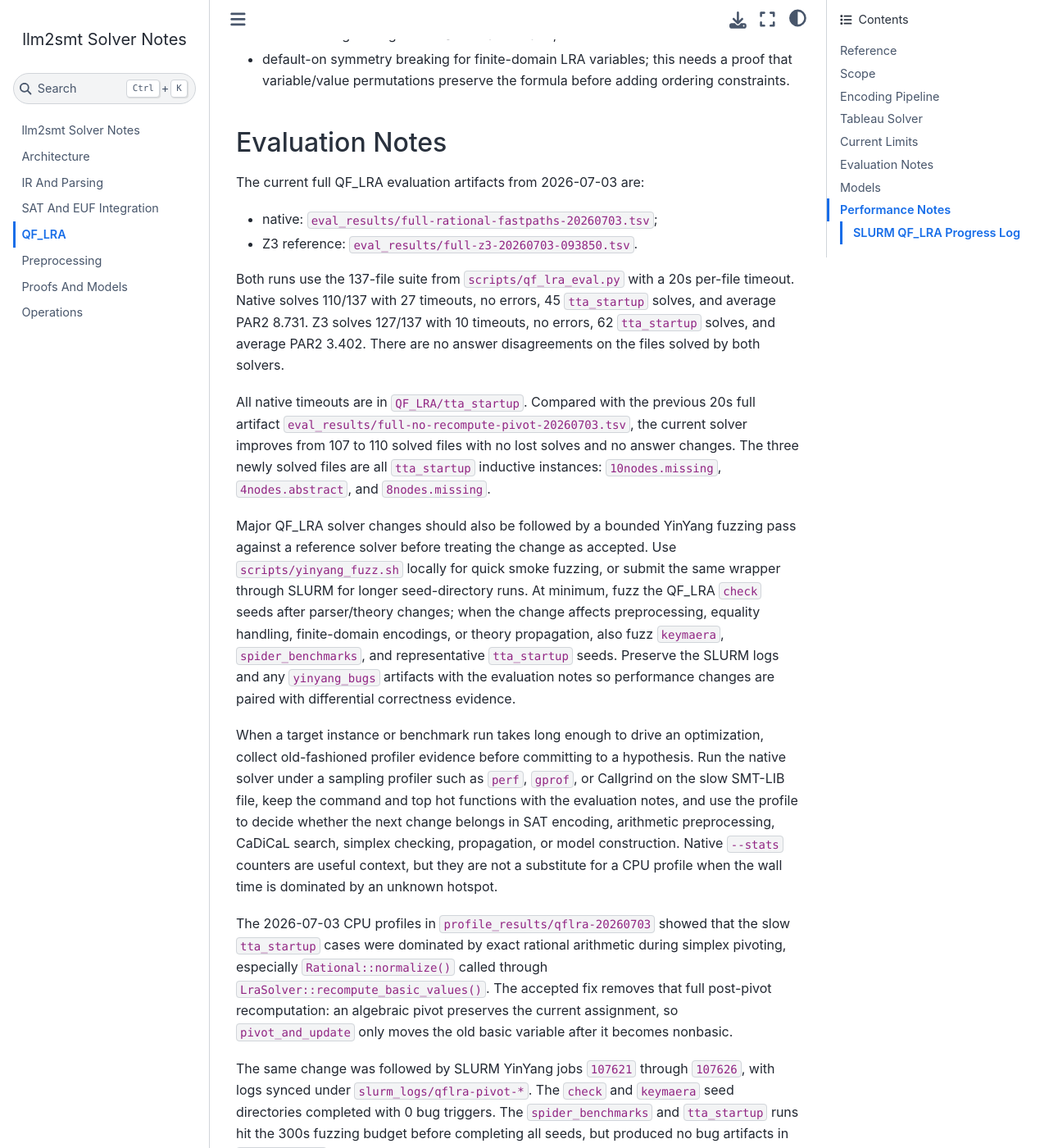
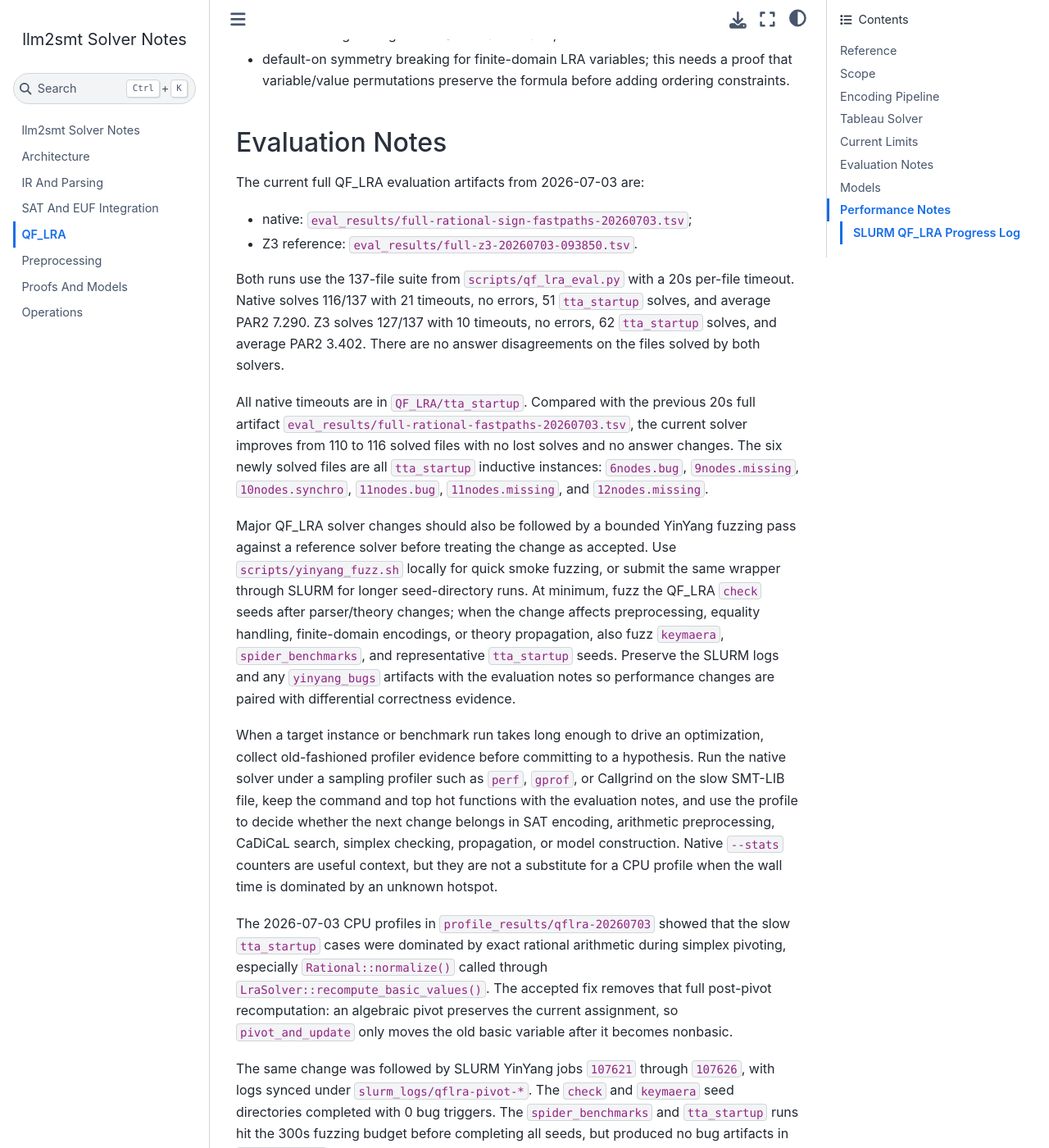
Before and after one commit to MikolasJanota/llm2smt, a Jupyter Book: the page built from docs/qf-lra.md, in a window 1280 px wide and 1400 px high, scrolled down 4172 px. Shown: the whole window at 82% size. Built offline with Jupyter Book 1.0.4 settings and Sphinx 7.4.7 and the Sphinx Book theme 1.1.4, drawn with Linux system fonts in a browser that asks for light colours; some of the changed text lies outside the part shown.

Commit message:
Fast-path LRA rational sign arithmetic
Avoid normalizing exact rationals for operations that preserve canonical form. Unary negation now copies and flips the numerator directly, subtraction updates numerators without constructing a normalized negated temporary, DeltaRational subtraction delegates to the direct rational subtraction path, and rational comparison skips cross-multiplication for matching denominators or obviously different signs.

The change is profile-driven: after the pivot recomputation and first rational fast paths, simple_startup_9nodes.missing.induct.smt2 still spent most sampled time under LraSolver::check(), especially Rational::normalize(), multiprecision multiplication, and map row work inside pivot/update. Removing avoidable normalization on sign/subtraction paths lets that target solve within the 20s cutoff.

Full QF_LRA 20s evaluation improves from 110/137 solved, 27 timeouts, tta_startup_ok=45, PAR2=8.731 to 116/137 solved, 21 timeouts, tta_startup_ok=51, PAR2=7.290, with no answer disagreements against the Z3 TSV. Newly solved tta_startup cases are 6nodes.bug, 9nodes.missing, 10nodes.synchro, 11nodes.bug, 11nodes.missing, and 12nodes.missing.

Verification: cmake --build build-workspace-rel -j4; ctest --test-dir build-workspace-rel --output-on-failure -R 'lra|Lra|Rational|DeltaRational' -j4; ctest --test-dir build-workspace-rel --output-on-failure -j4; bash scripts/build_docs.sh; scripts/qf_lra_eval.py quick/hard/full at 20s; compare_eval.py against full-rational-fastpaths and Z3; SLURM YinYang job 107629 on QF_LRA check seeds, 2 valid seeds and 0 bug triggers.

```diff
--- a/docs/qf-lra.md
+++ b/docs/qf-lra.md
@@ -178,20 +178,21 @@ still incomplete in the native path:
 
 The current full QF_LRA evaluation artifacts from 2026-07-03 are:
 
-- native: `eval_results/full-rational-fastpaths-20260703.tsv`;
+- native: `eval_results/full-rational-sign-fastpaths-20260703.tsv`;
 - Z3 reference: `eval_results/full-z3-20260703-093850.tsv`.
 
 Both runs use the 137-file suite from `scripts/qf_lra_eval.py` with a 20s
-per-file timeout. Native solves 110/137 with 27 timeouts, no errors,
-45 `tta_startup` solves, and average PAR2 8.731. Z3 solves 127/137 with
+per-file timeout. Native solves 116/137 with 21 timeouts, no errors,
+51 `tta_startup` solves, and average PAR2 7.290. Z3 solves 127/137 with
 10 timeouts, no errors, 62 `tta_startup` solves, and average PAR2 3.402.
 There are no answer disagreements on the files solved by both solvers.
 
 All native timeouts are in `QF_LRA/tta_startup`. Compared with the previous
-20s full artifact `eval_results/full-no-recompute-pivot-20260703.tsv`, the
-current solver improves from 107 to 110 solved files with no lost solves and no
-answer changes. The three newly solved files are all `tta_startup` inductive
-instances: `10nodes.missing`, `4nodes.abstract`, and `8nodes.missing`.
+20s full artifact `eval_results/full-rational-fastpaths-20260703.tsv`, the
+current solver improves from 110 to 116 solved files with no lost solves and no
+answer changes. The six newly solved files are all `tta_startup` inductive
+instances: `6nodes.bug`, `9nodes.missing`, `10nodes.synchro`, `11nodes.bug`,
+`11nodes.missing`, and `12nodes.missing`.
 
 Major QF_LRA solver changes should also be followed by a bounded YinYang
 fuzzing pass against a reference solver before treating the change as accepted.
@@ -234,6 +235,17 @@ as the main hotspots, this time mostly inside row rewriting in `pivot()` and
 incremental `update()`. The accepted rational fast paths avoid gcd/modulus work
 for already-canonical zero, integer, one, and minus-one arithmetic.
 This change was followed by SLURM YinYang job `107627` on the QF_LRA `check`
+seeds; it processed 2 valid seeds and found 0 bug triggers.
+
+A second bounded profile of the same target after the first rational fast paths
+still spent most sampled time under `LraSolver::check()`, with
+`Rational::normalize()`, multiprecision multiplication, and `std::map` row
+lookups inside `pivot()` and `update()` as the dominant leaf costs. The next
+accepted arithmetic fast path avoids constructing normalized temporaries for
+sign flips and subtraction, and short-circuits same-denominator and opposite
+sign comparisons. This makes `simple_startup_9nodes.missing.induct.smt2` solve
+inside the 20s cutoff and improves the full 137-file PAR2 from 8.731 to 7.290.
+This change was followed by SLURM YinYang job `107629` on the QF_LRA `check`
 seeds; it processed 2 valid seeds and found 0 bug triggers.
 
 ## Models
@@ -315,6 +327,7 @@ earlier run.
 | 2026-07-03 | native after finite-domain equality propagation | 20 s | 99 / 137 | 34 / 72 | 38 | 0 | 11.758 s | `full-current-20260703-093619` | Accepted baseline before profiling; all remaining timeouts are in `tta_startup`. |
 | 2026-07-03 | no full post-pivot beta recomputation | 20 s | 107 / 137 | 42 / 72 | 30 | 0 | 9.602 s | `full-no-recompute-pivot-20260703` | Accepted; profile-driven simplex change gains 8 `tta_startup` inductive files, loses none, and has no Z3 answer disagreements. |
 | 2026-07-03 | rational zero/integer/unit fast paths | 20 s | 110 / 137 | 45 / 72 | 27 | 0 | 8.731 s | `full-rational-fastpaths-20260703` | Accepted; exact arithmetic fast paths gain 3 more `tta_startup` inductive files, lose none, and have no Z3 answer disagreements. |
+| 2026-07-03 | rational sign/subtraction/comparison fast paths | 20 s | 116 / 137 | 51 / 72 | 21 | 0 | 7.290 s | `full-rational-sign-fastpaths-20260703` | Accepted; profile-driven exact arithmetic fast paths gain 6 more `tta_startup` inductive files, lose none, and have no Z3 answer disagreements. |
 
 Most native rows in this log solve `check`, `keymaera`, and
 `spider_benchmarks` completely; the moving metric is usually `tta_startup`.
@@ -329,8 +342,9 @@ The next optimization targets should be chosen from fast-Z3/slow-native
 `tta_startup` files, for example:
 
 - `simple_startup_9nodes.missing.induct.smt2`;
-- `simple_startup_10nodes.synchro.induct.smt2`.
-- `simple_startup_11nodes.missing.induct.smt2`.
+- `simple_startup_9nodes.bug.induct.smt2`;
+- `simple_startup_11nodes.synchro.induct.smt2`;
+- `simple_startup_12nodes.bug.induct.smt2`.
 
 Raw artifacts for the rows above are kept in the workspace as matching
 `eval_results/*.tsv` and `eval_results/*.summary` files.
```
Also changed, not shown: 2 other files.
